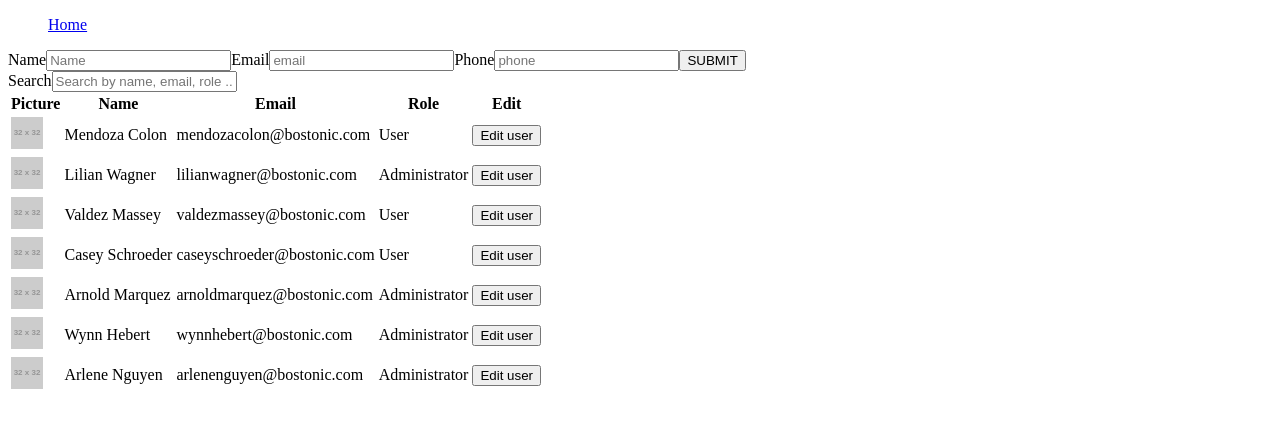
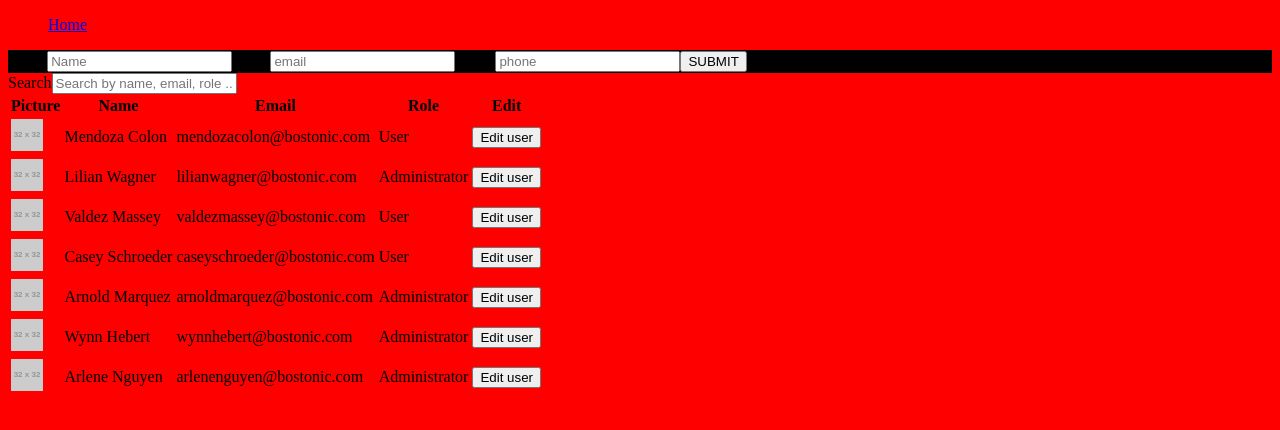
Before and after one commit to dinotudor/modals-and-filter, a React (Create React App) app: page / in a window 1280 px wide. Shown: the top 430 px of the page. Built offline with nearby package versions, Linux system fonts and the light colour scheme.

Commit message:
Sass files

```diff
--- a/package.json
+++ b/package.json
@@ -17,7 +17,8 @@
     "start": "react-scripts start",
     "build": "react-scripts build",
     "test": "react-scripts test",
-    "eject": "react-scripts eject"
+    "eject": "react-scripts eject",
+    "scss": "node-sass --watch ./src/scss -o ./src/css"
   },
   "eslintConfig": {
     "extends": "react-app"
--- /dev/null
+++ b/src/css/main.css
@@ -0,0 +1,6 @@
+body {
+  background: red; }
+
+.add-user {
+  border: 1px solid #000;
+  background: #000; }
--- a/src/index.js
+++ b/src/index.js
@@ -3,10 +3,8 @@ import ReactDOM from 'react-dom';
 import './index.css';
 import App from './App';
 import * as serviceWorker from './serviceWorker';
+import './css/main.css'
 
 ReactDOM.render(<App />, document.getElementById('root'));
 
-// If you want your app to work offline and load faster, you can change
-// unregister() to register() below. Note this comes with some pitfalls.
-// Learn more about service workers: https://bit.ly/CRA-PWA
 serviceWorker.unregister();
--- a/src/scss/pages/_home.scss
+++ b/src/scss/pages/_home.scss
@@ -0,0 +1,3 @@
+body {
+  background: red;
+}
```
